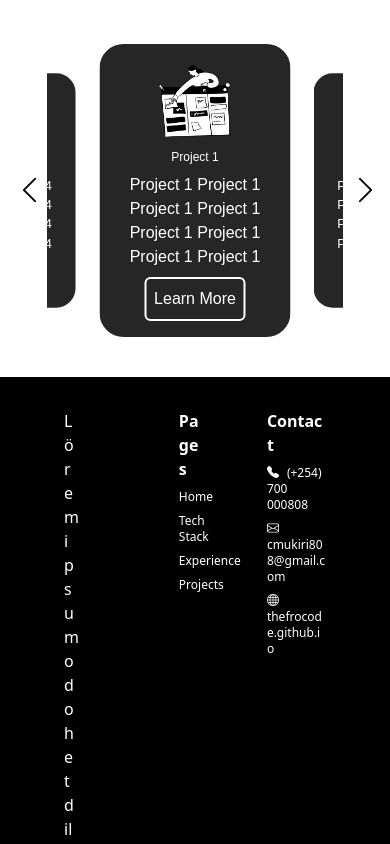
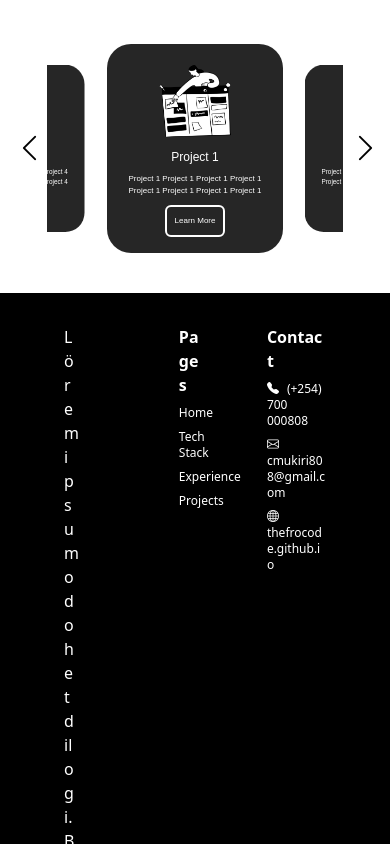
Before and after one commit to thefrocode/thefrocode.github.io, a Next.js app: page / in a window 390 px wide. Shown: the part 1528-2372 px from the top of the page. Built offline with nearby package versions, Linux system fonts and the light colour scheme; a web font is replaced by a local one.

Commit message:
Responsive: Projects section

```diff
--- a/src/app/globals.css
+++ b/src/app/globals.css
@@ -220,7 +220,7 @@ Projects Section
     /* Add your styles for viewport width >= 768px here */
   --slide-height: 15rem;
   --slide-spacing: 0.3rem;
-  --slide-size: 65%;
+  --slide-size: 60%;
   }
 }
 .embla__viewport {
@@ -243,6 +243,6 @@ Projects Section
   backface-visibility: hidden;
 }
 
-/* .text-xxs{
+.text-xxs{
   font-size: 0.5rem;
-} */
+}
```
